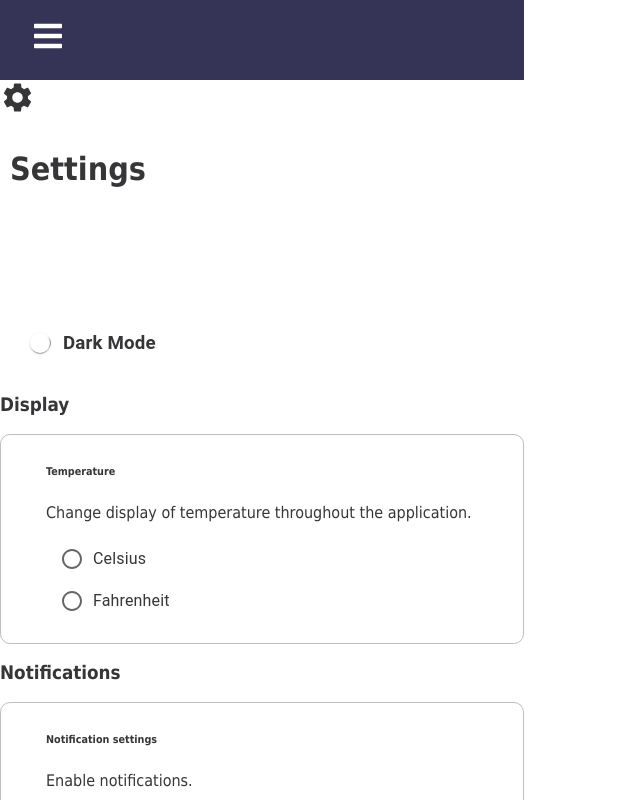
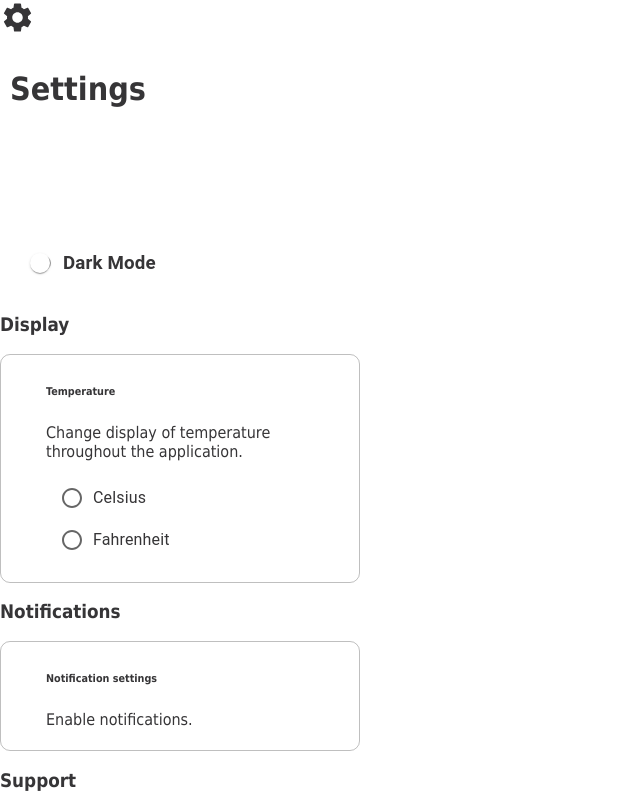
Before and after one commit to favour33/weather-app, a React (Create React App) app: page /settings in a window 1280 px wide. Shown: the top 800 px of the page, without its empty margins (0-640 px from the left). Built offline with nearby package versions, Linux system fonts and the light colour scheme.

Commit message:
Navigation positioning bug fix and extra styling for condition bar

```diff
--- a/package.json
+++ b/package.json
@@ -8,6 +8,7 @@
     "@mui/icons-material": "^5.5.1",
     "@mui/material": "^5.5.1",
     "@mui/styled-engine-sc": "^5.4.2",
+    "@mui/styles": "^5.5.1",
     "@testing-library/jest-dom": "^5.16.2",
     "@testing-library/react": "^12.1.3",
     "@testing-library/user-event": "^13.5.0",
--- a/src/components/App.js
+++ b/src/components/App.js
@@ -12,7 +12,7 @@ function App() {
   return (
     <div className="appContainer_nav">
       <Router>
-        <div className="nav-container">
+        <div className="navid">
           <Navbar />
         </div>
 
--- a/src/components/Navbar/Navbar.css
+++ b/src/components/Navbar/Navbar.css
@@ -1,11 +1,13 @@
-.navbar {
+/* .navbar {
   background-color: #363456;
   height: 80px;
   display: flex;
   justify-content: start;
   align-items: center;
+  position: absolute;
+  right: 1100px;
   z-index: 100;
-}
+} */
 
 .menu-bars {
   margin-left: 2rem;
--- a/src/css/index.css
+++ b/src/css/index.css
@@ -15,7 +15,7 @@ code {
 }
 
 .appContainer {
-  padding-top: 5%;
+  padding-top: 40px;
   display: flex;
   flex-direction: column;
   align-items: center;
@@ -28,13 +28,16 @@ code {
 }
 
 .appContainer_nav {
-  position: absolute;
-  z-index: 100;
+  position: relative;
+  width: 360px;
 }
 
-/* .nav-container {
+.navid {
   position: absolute;
-} */
+  top: 60px;
+  right: 20px;
+  z-index: 1000;
+}
 
 .appContainer {
   position: fixed;
@@ -58,6 +61,7 @@ code {
 .topContainer {
   display: flex;
   justify-content: space-between;
+  position: relative;
 }
 
 #conditions {
@@ -78,7 +82,7 @@ code {
   flex-direction: row;
   width: 360px;
   background-color: #21233c;
-  height: 134px;
+  height: 150px;
   padding-top: 20px;
   margin-top: -15px;
 }
@@ -128,20 +132,16 @@ code {
   flex-direction: row;
 }
 
-
-
-
-
 /*==================update section=================*/
-#updatesContainer{
+#updatesContainer {
   /*app container overwrite*/
   padding-top: 0% !important;
 }
-#updatesTitleContainer{
+#updatesTitleContainer {
   width: 100%;
 }
 
-#updatesTitle{
+#updatesTitle {
   text-align: left;
   padding-left: 0.5em;
 
@@ -150,17 +150,15 @@ code {
   margin-block-end: 0.2em;
   margin-inline-start: 0px;
   margin-inline-end: 0px;
-
 }
 
-.feed{
+.feed {
   display: flex;
   flex-direction: column;
   overflow-y: scroll;
-
 }
 
-.feedElement{
+.feedElement {
   margin: 5%;
   flex-direction: column;
   padding-left: 0.3em;
@@ -169,7 +167,7 @@ code {
   border-radius: 1.5%;
 }
 
-.feedTitle{
+.feedTitle {
   font-size: 1.2em;
 
   /*h3 overwrite*/
@@ -179,7 +177,7 @@ code {
   margin-inline-end: 0px;
   font-weight: bold;
 }
-.feedDateTime{
+.feedDateTime {
   /*h4 overwrite*/
   margin-block-start: 0em;
   margin-block-end: 0em;
@@ -188,8 +186,7 @@ code {
   font-weight: normal;
 }
 
-.feedDescription{
-
+.feedDescription {
   /*p overwrite*/
   margin-block-start: 0.5em;
   margin-block-end: 0.5em;
--- a/src/pages/Home.js
+++ b/src/pages/Home.js
@@ -1,5 +1,5 @@
 import React from "react";
-import TopBar from "../components/topBar";
+import TopBar from "../components/TopBar";
 import MiddleImage from "../components/Middle-Image";
 import ConditionsBar from "../components/conditionsBar";
 import BottomBar from "../components/BottomBar";
--- a/src/pages/Settings.js
+++ b/src/pages/Settings.js
@@ -1,110 +1,109 @@
 import React, { useState } from "react";
-import {ThemeProvider} from "styled-components";
+import { ThemeProvider } from "styled-components";
 import { GlobalStyles } from "./settings/components/globalStyles";
-import { lightTheme, darkTheme } from "./settings/components/Theme"
-import FormControlLabel from '@mui/material/FormControlLabel';
-import Switch from '@mui/material/Switch';
+import { lightTheme, darkTheme } from "./settings/components/Theme";
+import FormControlLabel from "@mui/material/FormControlLabel";
+import Switch from "@mui/material/Switch";
 import Title from "./settings/components/Title";
-import Display from "./settings/display"
+import Display from "./settings/display";
 import padding from "./settings/components/padding";
-import SettingsIcon from '@mui/icons-material/Settings';
-import Button from '@mui/material/Button';
+import SettingsIcon from "@mui/icons-material/Settings";
+import Button from "@mui/material/Button";
 
 import ControlledRadioButtonsGroup from "./settings/components/ChangeUnits";
 
 //Buttons for temp
-const change = <ControlledRadioButtonsGroup/>
+const change = <ControlledRadioButtonsGroup />;
 
 const App = () => {
-
   // array with settings displays
   const settingOptions = [
     {
-      header:{
-        name:"Display",
-
+      header: {
+        name: "Display",
       },
 
       values: [
         {
           name: "Temperature",
-          description: "Change display of temperature throughout the application.",
-          field: change
+          description:
+            "Change display of temperature throughout the application.",
+          field: change,
         },
       ],
-
-
     },
-
 
     {
       header: {
         name: "Notifications",
-
       },
       values: [
         {
           name: "Notification settings",
           description: "Enable notifications.",
-        }
-
-      ]
+        },
+      ],
     },
 
     {
       header: {
         name: "Support",
-
       },
       values: [
         {
           name: "Submit request",
-        description: "Submit a support ticket to one of our customer service members.",
-        }
-
-      ]
+          description:
+            "Submit a support ticket to one of our customer service members.",
         },
-  ]
-
-
-
-
-
-
+      ],
+    },
+  ];
 
   // Change dark mode
-  const [theme, setTheme] = useState('light');
+  const [theme, setTheme] = useState("light");
   const themeToggler = () => {
-    theme === 'light' ? setTheme('dark') : setTheme('light')}
+    theme === "light" ? setTheme("dark") : setTheme("light");
+  };
 
-  const [visibleOptions,setVisibleOptions] = useState(settingOptions);
+  const [visibleOptions, setVisibleOptions] = useState(settingOptions);
 
   //main layout
   return (
     <div className="App">
       <div className="container my-5">
-
-      <SettingsIcon fontSize="large"/>
-      <Title/>
-      <Display/>
-    <ThemeProvider theme={theme === 'light' ? lightTheme : darkTheme}>
+        <SettingsIcon fontSize="large" />
+        <Title />
+        <Display />
+        <ThemeProvider theme={theme === "light" ? lightTheme : darkTheme}>
           <>
-      <GlobalStyles/>
+            <GlobalStyles />
             <div className="App">
-
-        <FormControlLabel control={<Switch  onClick={themeToggler} />} label={<h3>Dark Mode</h3>} />
-
+              <FormControlLabel
+                control={<Switch onClick={themeToggler} />}
+                label={<h3>Dark Mode</h3>}
+              />
 
               <div>
-        {visibleOptions.map(option =><div key={option.header.name} className="mt-5 mt-2">
+                {visibleOptions.map((option) => (
+                  <div key={option.header.name} className="mt-5 mt-2">
                     <h3>{option.header.name}</h3>
-          <div style={{borderRadius: "10px", border: "1px solid rgba(0, 0, 0, 0.25)", ...padding(5,5,5,5)}}>
-            {option.values.map((values)=> (
+                    <div
+                      style={{
+                        borderRadius: "10px",
+                        border: "1px solid rgba(0, 0, 0, 0.25)",
+                        ...padding(5, 5, 5, 5),
+                      }}
+                    >
+                      {option.values.map((values) => (
                         <div key={values.name}>
-
-                <ul style={{listStyleType: "none"}} className="list-group">
+                          <ul
+                            style={{ listStyleType: "none" }}
+                            className="list-group"
+                          >
                             <li className="list-group-tem mb-2">
-                    <h6 className="font-weight-bold">{values.name}</h6>
+                              <h6 className="font-weight-bold">
+                                {values.name}
+                              </h6>
 
                               <p>{values.description}</p>
                               <p>{values.field}</p>
@@ -113,16 +112,16 @@ const App = () => {
                         </div>
                       ))}
                     </div>
-       </div>)}
+                  </div>
+                ))}
               </div>
             </div>
-
-
           </>
-      <div style={{...padding(5,5,5,5)}}><Button variant="contained">Save Changes</Button></div>
+          <div style={{ ...padding(5, 5, 5, 5) }}>
+            <Button variant="contained">Save Changes</Button>
+          </div>
         </ThemeProvider>
       </div>
-
     </div>
   );
 };
```
Also changed, not shown: src/components/topBar.js (+1 -10 lines), 1 other file (tests, documents, lock files or other folders). Lines whose indentation alone changed are shown as unchanged.
